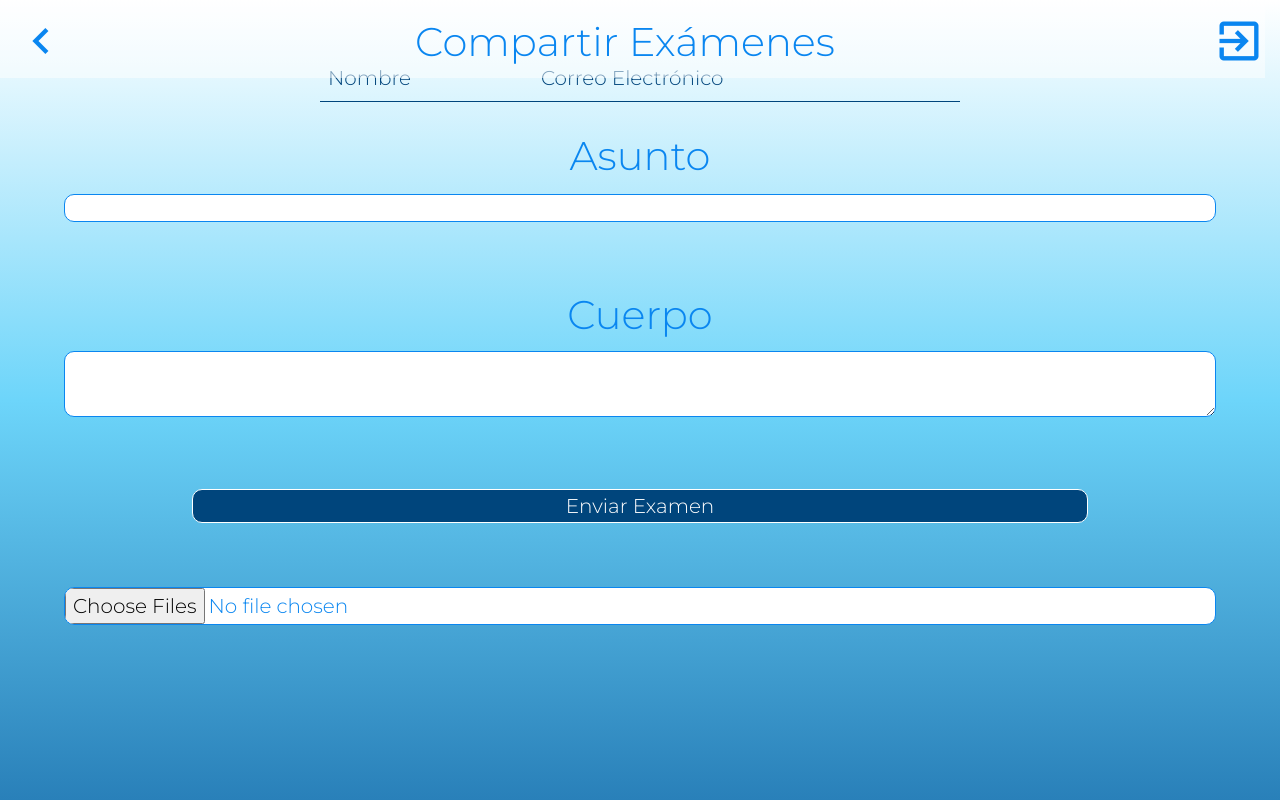
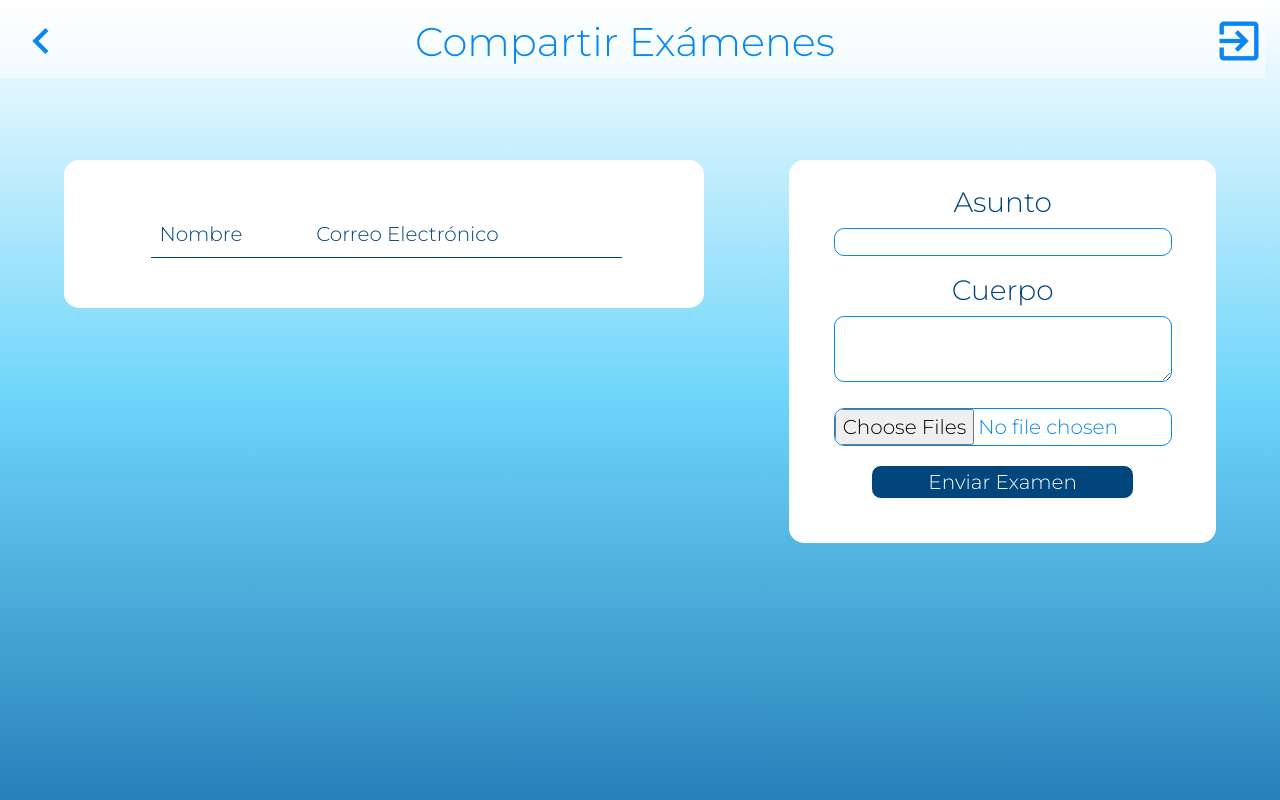
Before and after one commit to JavierCR16/Generador_de_Examenes, a Flask app: page /CompartirExamenes.html in a window 1280 px wide. Run offline with Flask 2, Linux system fonts and the light colour scheme; the visitor is signed in with stand-in values (Sample User, id 1); some libraries are stand-ins or nearby versions.

Commit message:
All the htmls fixed except the menu 2 Changes in CSS Change in LogoTEC Change in background

```diff
--- a/static/style.css
+++ b/static/style.css
@@ -64,6 +64,43 @@
 	background-color: white;
 	-webkit-border-radius: 15px;
 	text-align: center;
+	margin-bottom: 5%;
+}
+
+.divsL {
+	padding: 2% 2% 2% 2%;
+	top: 20%;
+	height: auto;
+	left: 5%;
+	position: absolute;
+	background-color: white;
+	-webkit-border-radius: 15px;
+	text-align: center;
+	margin-bottom: 5%;
+}
+
+.divsR {
+	padding: 2% 2% 2% 2%;
+	top: 20%;
+	height: auto;
+	right: 5%;
+	position: absolute;
+	background-color: white;
+	-webkit-border-radius: 15px;
+	text-align: center;
+	margin-bottom: 5%;
+}
+
+.divsG {
+	padding: 2% 2% 2% 2%;
+	top: 20%;
+	height: auto;
+	left: 18%;
+	position: absolute;
+	background-color: white;
+	-webkit-border-radius: 15px;
+	text-align: center;
+	margin-bottom: 5%;
 }
 
 .w3-container.divSlid {
@@ -87,8 +124,16 @@
 	position: fixed;
 }
 
+.imgs {
+	width: auto;
+	height:auto;
+	opacity: 0.2;
+	z-index:-1;
+}
+
 html, body {
-	height: 100%;
+	min-height: 100%;
+	height: auto;
 	overflow-y: auto;
 	overflow-x: hidden;
 }
@@ -128,6 +173,7 @@ h3,label {
 
 input[type=text], select, textarea,  input[type=file] , input[type=number], input[type=time], input[type=email], input[type=password]{
 	font-family: 'Montserrat', sans-serif;
+	font-size: 2.5vh;
 	background-color: white;
 	color: #0a86f0;
 	position: relative;
@@ -161,6 +207,7 @@ input[type=radio]:hover, input[type=checkbox]:hover{
 
 button:not(#aFalse):not(#titulo), input[type="submit"]{
 	font-family: 'Montserrat', sans-serif;
+	font-size: 2.5vh;
 	background-color: #00457c;
 	color: white;
 	border: 1px solid white;
@@ -207,13 +254,12 @@ button:not(#aFalse):not(#titulo):hover, input[type=submit]:hover{
 }
 
 table {
-	font-family: 'Montserrat', sans-serif;
-	border-collapse: collapse;
-	width: 50%;
-	margin: 25px 5px;
-	margin-left:25%;
-	margin-right:25%;
-	color: #00457c;
+font-family: 'Montserrat', sans-serif;
+border-collapse: collapse;
+width: 80%;
+margin: 25px 5px;
+margin-left: 10.5%;
+color: #00457c;
 }
 
 th, td {
@@ -249,7 +295,7 @@ tr:hover {
 	text-decoration: none;
 	padding: 8px 8px 8px 32px;
 	border: 0px solid transparent;
-	font-size: 3vh;
+	font-size: 4vh;
 	color: #818181;
 	transition: 0.3s;
 }
@@ -277,7 +323,7 @@ tr:hover {
 	font-family: 'Montserrat', sans-serif;
 	padding: 8px 8px 8px 32px;
 	text-decoration: none;
-	font-size: 3vh;
+	font-size: 4vh;
 	color: #818181;
 	display: block;
 	transition: 0.3s;
--- a/templates/CRUDItems.html
+++ b/templates/CRUDItems.html
@@ -16,7 +16,7 @@
 </head>
 <body>
 
-    {#    <img style= "width: auto; height:auto; opacity: 0.2; z-index:-1;" src="../static/bkg.jpg">#}
+    {#    <img class= "imgs" src="../static/bkg.jpg">#}
 
 
     <div class="row">
--- a/templates/CRUDRespuestas.html
+++ b/templates/CRUDRespuestas.html
@@ -17,7 +17,7 @@
 </head>
 <body>
 
-    {#    <img style= "width: auto; height:auto; opacity: 0.2; z-index:-1;" src="../static/bkg.jpg">#}
+    {#    <img class= "imgs" src="../static/bkg.jpg">#}
 
 
     <div class="row">
--- a/templates/CRUDTemasSubtemas.html
+++ b/templates/CRUDTemasSubtemas.html
@@ -16,7 +16,7 @@
 </head>
 <body>
 
-    {#    <img style= "width: auto; height:auto; opacity: 0.2; z-index:-1;" src="../static/bkg.jpg">#}
+    {#    <img class= "imgs" src="../static/bkg.jpg">#}
 
 
     <div class="row">
--- a/templates/CRUDexamenes.html
+++ b/templates/CRUDexamenes.html
@@ -16,7 +16,7 @@
 </head>
 <body>
 
-    {#    <img style= "width: auto; height:auto; opacity: 0.2; z-index:-1;" src="../static/bkg.jpg">#}
+    {#    <img class= "imgs" src="../static/bkg.jpg">#}
 
 
     <div class="row">
--- a/templates/CompartirExamenes.html
+++ b/templates/CompartirExamenes.html
@@ -16,7 +16,7 @@
 </head>
 <body>
 
-    {#    <img style= "width: auto; height:auto; opacity: 0.2; z-index:-1;" src="../static/bkg.jpg">#}
+    {#    <img class= "imgs" src="../static/bkg.jpg">#}
 
 
     <div class="row">
@@ -28,10 +28,10 @@
             </form>
         </div>
     </div>
-    <br>
 
     <form enctype="multipart/form-data" action="enviarCorreo" method="post">
-        <table>
+        <div class = "col-md-6 w3-container divsL">
+            <table>
             <thead>
             <tr>
                 <td>Nombre</td>
@@ -53,17 +53,19 @@
             </tbody>
 
         </table>
+        </div>
 
+        <div class = "col-md-4 w3-container divsR">
+            <h2>Asunto</h2>
+            <input type = text name ="asunto"> <br>
 
-        <h1>Asunto</h1>
-        <input type = text name ="asunto"> <br>
+            <h2>Cuerpo</h2>
+            <textarea name = "cuerpoCorreo"> </textarea>
 
-        <h1>Cuerpo</h1>
-        <textarea name = "cuerpoCorreo"> </textarea>
+            <input accept=".exam" id ="archivoExamen" name="archivoExamen" type="file" multiple="multiple" >
 
-        <button type="submit">Enviar Examen</button>
-
-        <input accept=".exam" id ="archivoExamen" name="archivoExamen" type="file" multiple="multiple" >
+            <button type="submit">Enviar Examen</button>
+        </div>
     </form>
 </body>
 </html>
--- a/templates/CreacionExamen.html
+++ b/templates/CreacionExamen.html
@@ -92,7 +92,7 @@
 
     </script>
 
-    <img style= "width: auto; height:auto; opacity: 0.2; z-index:-1;" src="../static/bkg.jpg">
+{#    <img class= "imgs" src="../static/bkg.jpg">#}
 
 
     <div class="row">
--- a/templates/SugerenciaEdicion.html
+++ b/templates/SugerenciaEdicion.html
@@ -16,7 +16,7 @@
 </head>
 <body>
 
-    {#    <img style= "width: auto; height:auto; opacity: 0.2; z-index:-1;" src="../static/bkg.jpg">#}
+    {#    <img class= "imgs" src="../static/bkg.jpg">#}
 
 
     <div class="row">
@@ -30,7 +30,7 @@
     </div>
     <br>
 
-    <div>
+    <div class = "col-md-4 w3-container divsL">
         <form action="buscarItemsSugerencia" method="post">
             <label>Tema:</label>
 
@@ -49,6 +49,8 @@
 
             <input name = "buscarItems" class="btnSearch" type="submit" value="Buscar">
         </form>
+    </div>
+    <div class = "col-md-6 w3-container divsR">
         <table id= "tablaSugerencia" class="TablaSugerencia">
             <thead>
             <tr>
--- a/templates/VerificacionEdicion.html
+++ b/templates/VerificacionEdicion.html
@@ -15,7 +15,7 @@
     <title>GEMA 💎 </title>
 </head>
 <body>
-    {#    <img style= "width: auto; height:auto; opacity: 0.2; z-index:-1;" src="../static/bkg.jpg">#}
+    {#    <img class= "imgs" src="../static/bkg.jpg">#}
 
 
     <div class="row">
@@ -30,7 +30,7 @@
     <br>
 
 
-    <div>
+    <div class = "col-md-8 w3-container divs">
         <table id= "tablaVerificaciones" class="TablaVerificaciones">
             <thead>
             <tr>
```
Also changed, not shown: templates/CRUDEncabezado.html (+6 -11 lines), templates/CRUDIndiceDiscriminacion.html (+7 -3 lines), templates/OpcionesPrincipales.html (+6 -1 lines), static/TEC.png.
